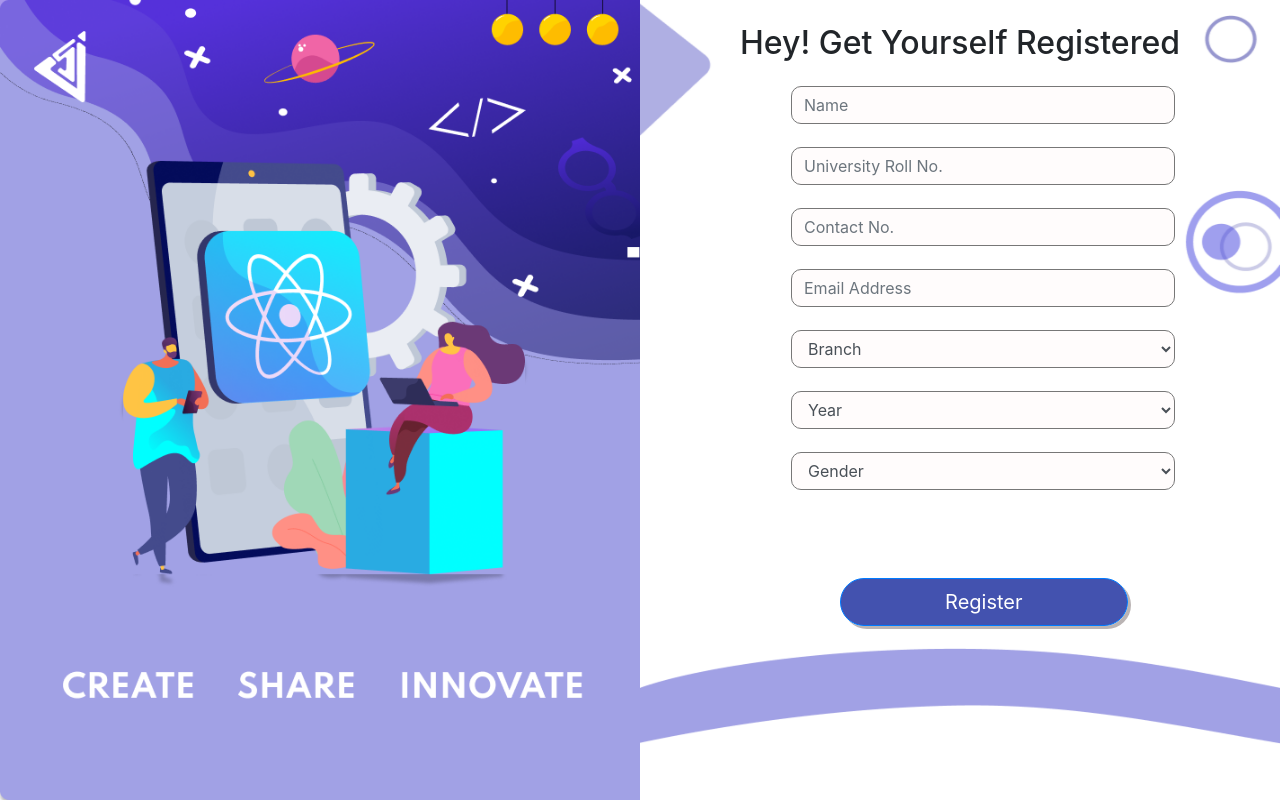
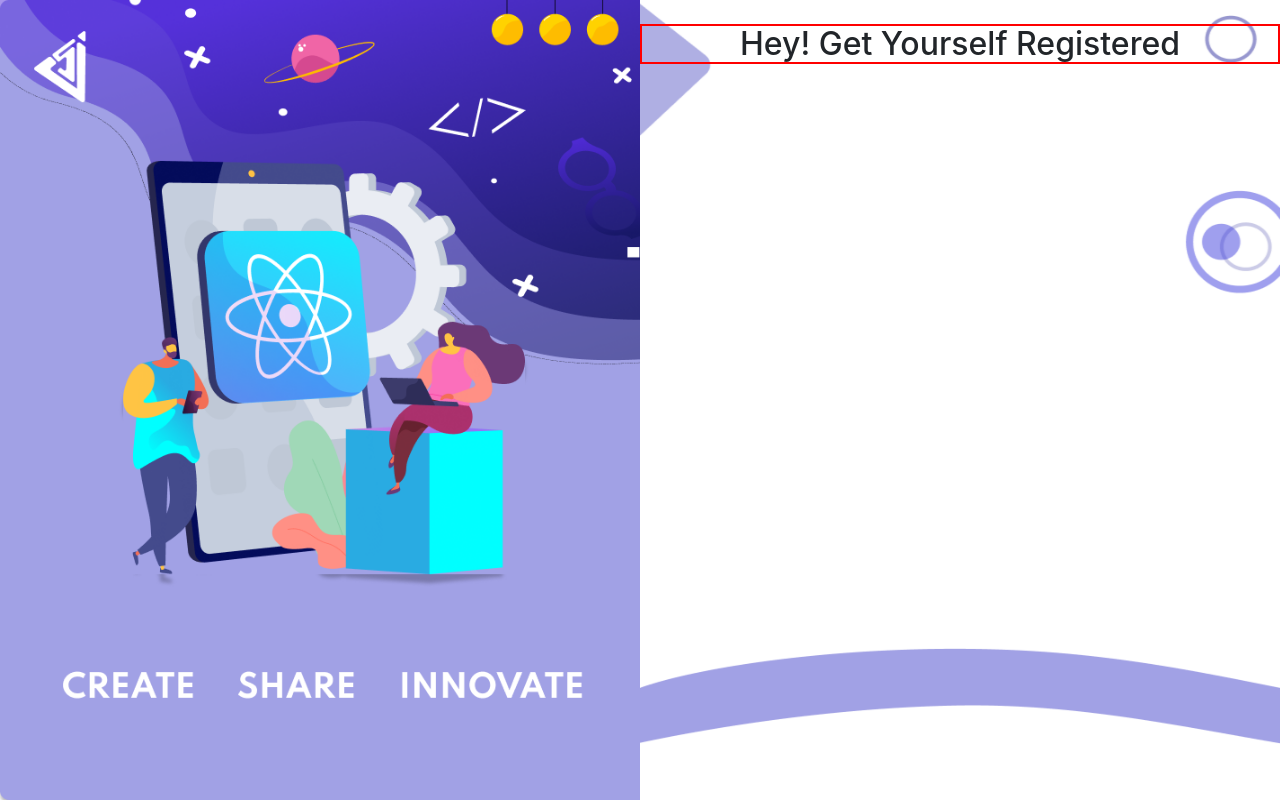
Before and after one commit to amantyagi22/form, a React (Create React App) app: page / in a window 1280 px wide. Built offline with nearby package versions, Linux system fonts and the light colour scheme.

Commit message:
new form

```diff
--- a/src/App.css
+++ b/src/App.css
@@ -114,3 +114,12 @@ bottom: 85.52%;
 /* input[type="radio"]:checked+span {
   font-weight: bold;
 } */
+
+
+.hed{
+
+  text-align: center;
+  font-size: 32px;
+line-height: 36px;
+border: 2px solid red;
+}
--- a/src/components/Reg.jsx
+++ b/src/components/Reg.jsx
@@ -57,143 +57,8 @@ function Reg() {
       <div className="cont">
         <div className="image1"></div>
         <div className="image2">
-          <h2 className="text-center my-4">Hey! Get Yourself Registered</h2>
-          <form className="form mt-4">
-            <div className="form-group">
-              <input
-                type="text"
-                className="form-control back-gr"
-                id="exampleFormControlInput1"
-                placeholder="Name"
-                name="Name"
-                value={values.Name}
-                onChange={handleChange}
-              />
-              {errors.Name && <p className="error">{errors.Name}</p>}
-            </div>
-            <div className="form-group">
-              <input
-                type="number"
-                className="form-control back-gr"
-                id="exampleFormControlInput1"
-                placeholder="University Roll No."
-                name="Rollno"
-                value={values.Rollno}
-                onChange={handleChange}
-              />
-              {errors.Rollno && <p className="error">{errors.Rollno}</p>}
-            </div>
-            <div className="form-group">
-              <input
-                type="number"
-                className="form-control back-gr"
-                id="exampleFormControlInput1"
-                placeholder="Contact No."
-                name="Contactno"
-                value={values.Contactno}
-                onChange={handleChange}
-              />
-              {errors.Contactno && <p className="error">{errors.Contactno}</p>}
-            </div>
-            <div className="form-group">
-              <input
-                type="email"
-                className="form-control back-gr"
-                id="exampleFormControlInput1"
-                placeholder="Email Address"
-                name="Email"
-                value={values.Email}
-                onChange={handleChange}
-              />
-              {errors.Email && <p className="error">{errors.Email}</p>}
-            </div>
-            <div className="form-group">
-              <select
-                name="Branch"
-                value={values.Branch}
-                className="form-control back-gr"
-                id="exampleFormControlSelect1"
-                onChange={handleChange}
-              >
-                <option selected="disabled">Branch</option>
-                <option>CSE</option>
-                <option>CSE(DS)</option>
-                <option>CSE(AI&ML)</option>
-                <option>CS</option>
-                <option>IT</option>
-                <option>CS&IT</option>
-                <option>ECE</option>
-                <option>EN</option>
-                <option>ME</option>
-                <option>CIVIL</option>
-              </select>
-            </div>
-            <div className="form-group">
-              <select
-                name="Year"
-                value={values.Year}
-                className="form-control back-gr"
-                id="exampleFormControlSelect1"
-                onChange={handleChange}
-              >
-                <option selected="disabled">Year</option>
-                <option>1</option>
-                <option>2</option>
-              </select>
-            </div>
-            <div className="form-group">
-              <select
-                name="Gender"
-                value={values.Gender}
-                onChange={handleChange}
-                className="form-control back-gr"
-                id="exampleFormControlSelect2"
-              >
-                <option selected="disabled">Gender</option>
-                <option>Male</option>
-                <option>Female</option>
-              </select>
-            </div>
-            <div className="form-group">
-              {(result) => (
-                <>
-                  <label htmlFor="Hostelers">
-                    <span>Hostelers</span>
-                  </label>
-                  <input
-                    type="radio"
-                    id="Hostelers"
-                    name="valid"
-                    value="Hostelers"
-                  />
-                  <label htmlFor="Day-scholars" id="day-scholars">
-                    <span>Day-scholars</span>
-                  </label>
-                  <input
-                    type="radio"
-                    id="Day-scholars"
-                    name="valid"
-                    value="Day-scholars"
-                  />
-                  <b>{result}</b>
-                </>
-              )}
-            </div>
-            <div
-              class="form-group g-recaptcha"
-              data-sitekey="6LfKURIUAAAAAO50vlwWZkyK_G2ywqE52NU7YO0S"
-            >
-              {/* <input class="form-control d-none" data-recaptcha="true" required data-error="Please complete the Captcha"/> */}
-            </div>
-            <button
-              type="button"
-              class="btn btn-primary btn-lg"
-              onClick={submitform ? handleFormSubmit: handleFormSubmit}
-            //   onClick={submitform ? navigate("/"): handleFormSubmit}
-            >
-              Register
-            </button>
-          </form>
+          <h2 className="hed my-4">Hey! Get Yourself Registered</h2>
+
         </div>
       </div>
     </>
```
